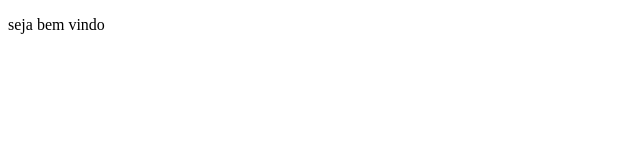
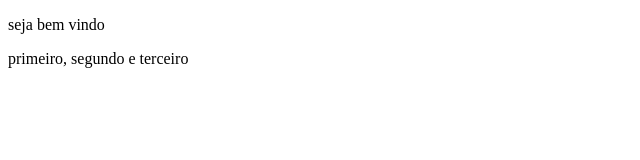
Before and after one commit to GuilhermeTyper/curso_git, a plain HTML site: page index.html in a window 1280 px wide. Shown: the whole page, without its empty margins (0-640 px from the left). Drawn offline with Linux system fonts and the light colour scheme.

Commit message:
funcionalidade executada

```diff
--- a/index.html
+++ b/index.html
@@ -7,5 +7,6 @@
 </head>
 <body>
     <p>seja bem vindo</p>
+    <p>primeiro, segundo e terceiro</p>
 </body>
 </html>
```
